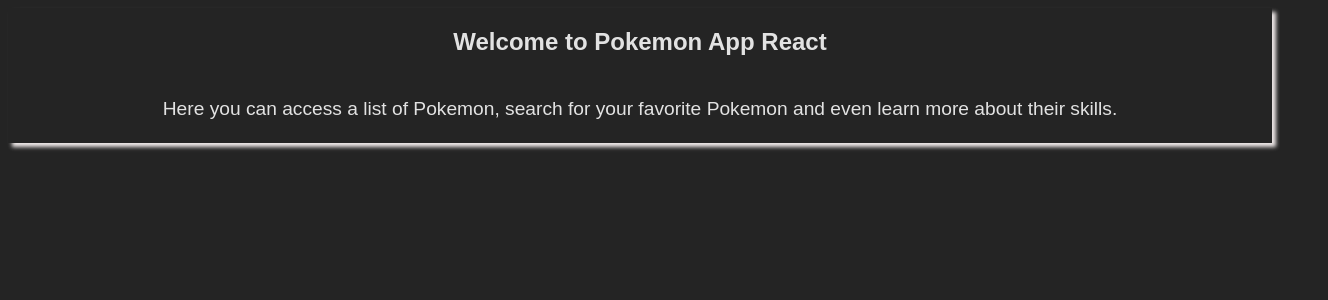
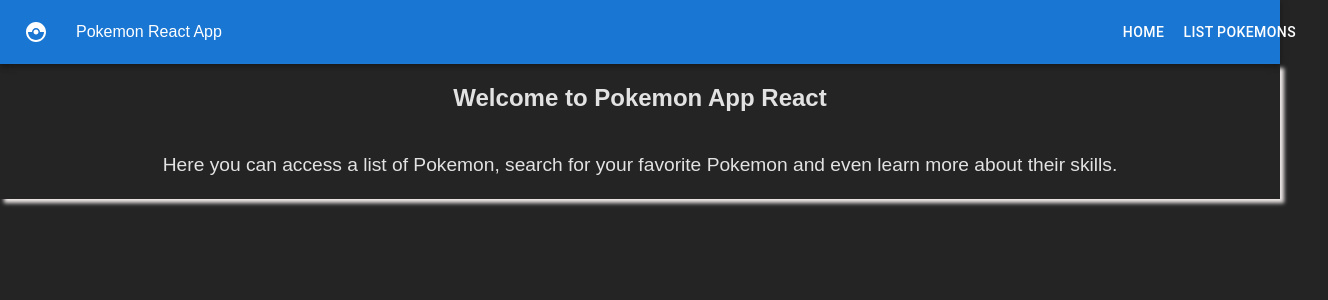
Before and after one commit to marcoalm32/pokemon-react, a React (Vite) app in the folder pokemon-react/: page / in a window 1280 px wide. Shown: the top 300 px of the page, 1328 px wide, since content can reach past the window. Built offline with nearby package versions, Linux system fonts and the light colour scheme.

Commit message:
Created Navbar component

```diff
--- a/pokemon-react/src/App.tsx
+++ b/pokemon-react/src/App.tsx
@@ -1,14 +1,20 @@
 import { BrowserRouter, Routes, Route } from 'react-router-dom'
+
+import Home from './pages/home/Home'
+
+import { Navbar } from './components/navbar/Navbar'
+
 import './App.css'
-import Home from './pages/home/Home'
 
 function App() {
 
   return (
     <div className='app'>
       <BrowserRouter>
+        <Navbar />
         <Routes>
           <Route path='/' element={<Home />} />
+
         </Routes>
       </BrowserRouter>
     </div>
--- /dev/null
+++ b/pokemon-react/src/components/navbar/Navbar.scss
@@ -0,0 +1,10 @@
+.navbar {
+    width: 100%;
+    display: flex;
+    justify-content: space-between;
+    padding: 0 5px;
+
+    &__logo-and-title {
+        display: flex;
+    }
+}
--- /dev/null
+++ b/pokemon-react/src/components/navbar/Navbar.tsx
@@ -0,0 +1,37 @@
+import AppBar from '@mui/material/AppBar';
+import Box from '@mui/material/Box';
+import Toolbar from '@mui/material/Toolbar';
+import Button from '@mui/material/Button';
+import IconButton from '@mui/material/IconButton';
+import CatchingPokemonIcon from '@mui/icons-material/CatchingPokemon';
+
+import './Navbar.scss';
+
+export const Navbar = () => {
+
+    const navbar = 'navbar';
+    return (
+      <Box sx={{ flexGrow: 1 }}>
+        <AppBar position="static" color='primary'>
+          <Toolbar className={navbar}>
+            <div className={`${navbar}__logo-and-title`}>
+                <IconButton
+                size="large"
+                edge="start"
+                color="inherit"
+                aria-label="menu"
+                sx={{ mr: 2 }}
+                >
+                <CatchingPokemonIcon />
+                </IconButton>
+                <p className='poke-font'>Pokemon React App</p>
+            </div>
+            <div>
+                <Button color="inherit">Home</Button>
+                <Button color='inherit'>List Pokemons</Button>
+            </div>
+          </Toolbar>
+        </AppBar>
+      </Box>
+    );
+}
--- a/pokemon-react/src/index.scss
+++ b/pokemon-react/src/index.scss
@@ -1,4 +1,6 @@
-* {
+body {
+  padding: 0;
+  margin: 0;
 
   @font-face {
     font-family: 'Pokemon';
```
